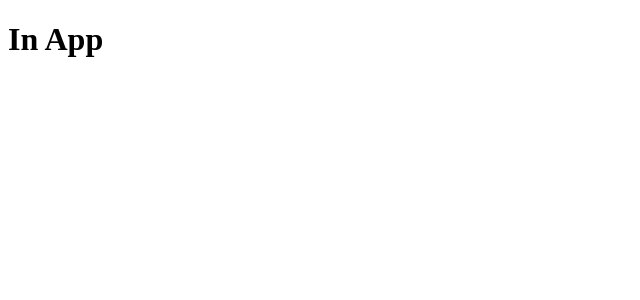
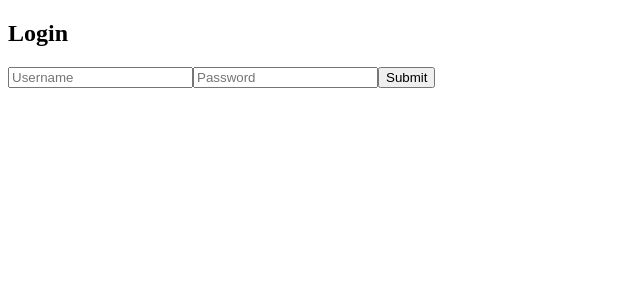
Before and after one commit to JobHuntr/JobHuntr, a React app: page / in a window 1280 px wide. Shown: the top 300 px of the page, without its empty margins (0-640 px from the left). Built offline with nearby package versions, Linux system fonts and the light colour scheme; no server answers.

Commit message:
created LoginPage with login and signup functionality

```diff
--- a/src/App.jsx
+++ b/src/App.jsx
@@ -1,12 +1,17 @@
 import React from "react";
+import { BrowserRouter, Routes, Route, Navigate } from 'react-router-dom';
+import LoginPage from './components/LoginPage.jsx'
 
 
 const App = () => {
 
   return(
-    <div>
-      <h1>In App</h1>
-    </div>
+    <BrowserRouter>
+      <Routes>
+        <Route path="/" element={<LoginPage />} />
+      </Routes>
+    </BrowserRouter>
+
   );
 };
 
--- /dev/null
+++ b/src/components/LoginPage.jsx
@@ -0,0 +1,66 @@
+import React, { useState } from "react";
+import axios from "axios";
+
+const LoginPage = () => {
+  const [username, setUsername] = useState("");
+  const [password, setPassword] = useState("");
+  const [signup, setSignup] = useState(false);
+
+  const clickLogin = async () => {
+    try {
+      const response = await axios.post('/user/login', {username: username, password: password}, {
+        withCredentials: true,
+        headers: {
+          'Content-Type': 'application/json',
+        }
+      })
+      // expect a boolean value
+    }
+    catch (error){
+      console.log(error)
+    }
+  }
+
+  const clickSignup = async () => {
+    try {
+      const response = await axios.post('/user/signup', {username: username, password: password}, {
+        withCredentials: true,
+        headers: {
+          'Content-Type': 'application/json',
+        }
+      })
+      // expect a boolean value
+    }
+    catch (error){
+      console.log(error)
+    }
+  }
+
+  return (
+    <div>
+      {!signup && (
+      <div id='login'>
+        <h2> Login </h2>
+        <form onSubmit={clickLogin()}>
+          <input type="text" placeholder="Username" value={username} onChange= {(e) => setUsername(e.target.value)}></input>
+          <input type="text" placeholder="Password" value={password} onChange={(e) => setPassword(e.target.value)}></input>
+          <button>Submit</button>
+        </form>
+      </div>
+      )}
+      {signup && (
+      <div id='signup'>
+        <h2> Signup </h2>
+        <form onSubmit={clickSignup()}>
+          <input type="text" placeholder="Username" value={username} onChange= {(e) => setUsername(e.target.value)}></input>
+          <input type="text" placeholder="Password" value={password} onChange={(e) => setPassword(e.target.value)}></input>
+          <button>Submit</button>
+        </form>
+      </div>
+      )}
+   </div>
+  )
+}
+
+
+export default LoginPage;
```
Also changed, not shown: 1 other file (tests, documents, lock files or other folders).
